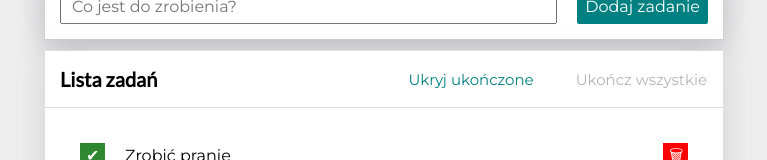
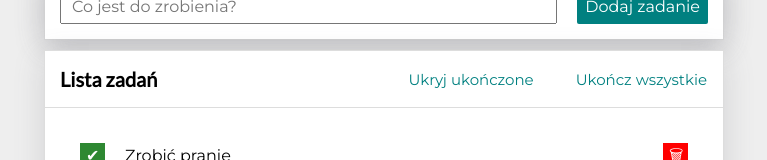
Before and after one commit to ursmal1948/todo-list-react, a React (Create React App) app: page / in a window 1280 px wide. Shown: the part 207-367 px from the top of the page, without its empty margins (256-1023 px from the left). Built offline with nearby package versions, Linux system fonts and the light colour scheme.

Commit message:
deleted 'return' from funciton

```diff
--- a/src/Buttons/index.js
+++ b/src/Buttons/index.js
@@ -1,18 +1,18 @@
 import "./style.css";
 
-const Buttons = ({ tasks, hideDoneTasks }) => {
-    return tasks.length > 0 && (
+const Buttons = ({ tasks, hideDoneTasks }) => (
+    tasks.length > 0 && (
         <div className="section__buttons">
-            <button className="buttons__button hideShowButton">
-                {hideDoneTasks === false ? "Ukryj" : "Pokaż"} ukończone
+            <button className="buttons__button">
+                {hideDoneTasks ? "Pokaż" : "Ukryj"} ukończone
             </button>
-            <button className=" buttons__button completeAllButton"
+            <button className="buttons__button"
                 disabled={tasks.every(({ done }) => done)}
             >
                 Ukończ wszystkie
             </button>
         </div>
     )
-};
+);
 
 export default Buttons;
```
